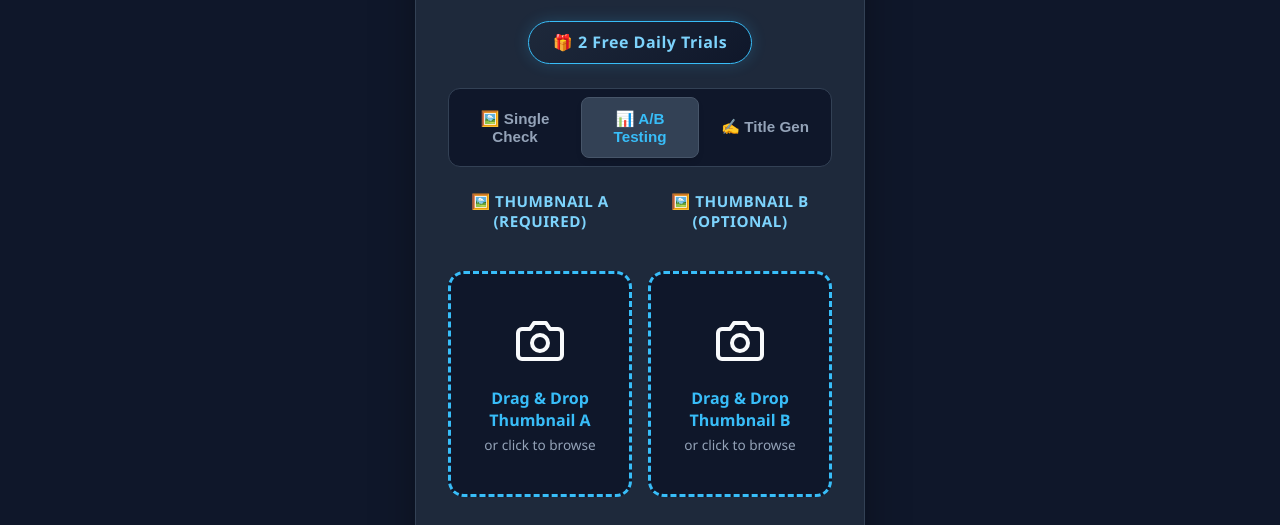
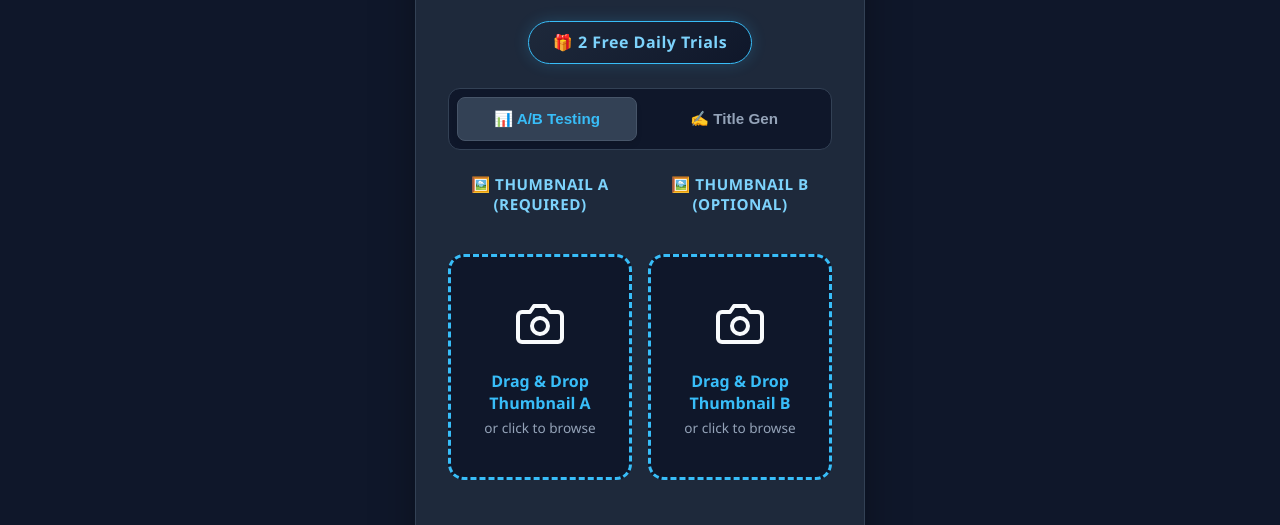
Before and after one commit to vinaybhai-29/ai-thumbnail-tester, a website: page index.html in a window 1280 px wide. Both pictures are taken after a click on the button "📊 A/B Testing". Shown: the part 258-783 px from the top of the page. Drawn offline with Linux system fonts and the light colour scheme; no server answers.

Commit message:
extra option remove

```diff
--- a/index.html
+++ b/index.html
@@ -858,7 +858,6 @@
         </div>
 
         <div class="tabs-container">
-            <button class="tab-btn active" id="tabSingle" onclick="switchTab('single')">🖼️ Single Check</button>
             <button class="tab-btn" id="tabABTest" onclick="switchTab('ab-testing')">📊 A/B Testing</button>
             <button class="tab-btn" id="tabTitleGen" onclick="switchTab('title-generator')">✍️ Title Gen</button>
         </div>
@@ -1512,9 +1511,11 @@
         }
 
         function switchTab(tab) {
+            if (currentTab === tab) {
+                tab = 'single';
+            }
             currentTab = tab;
 
-            document.getElementById('tabSingle').classList.remove('active');
             document.getElementById('tabABTest').classList.remove('active');
             document.getElementById('tabTitleGen').classList.remove('active');
 
@@ -1523,7 +1524,6 @@
             const wrapperB = document.getElementById('wrapperB');
 
             if (tab === 'single') {
-                document.getElementById('tabSingle').classList.add('active');
                 abContainer.style.display = 'flex';
                 titleGen.style.display = 'none';
                 wrapperB.style.display = 'none';
```
